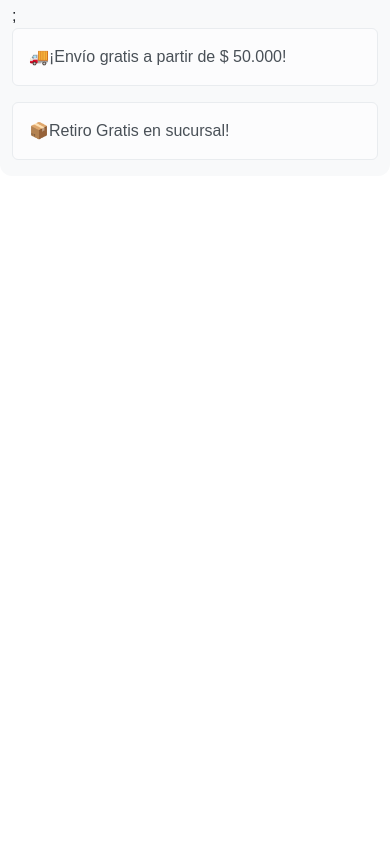
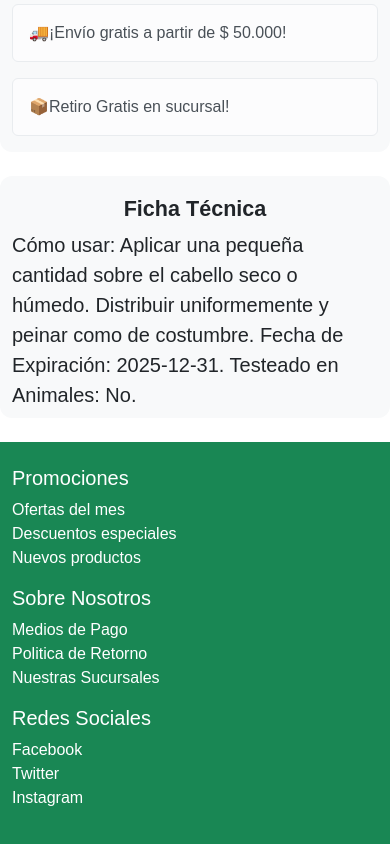
Before and after one commit to Mariajose-Rojo/Entrega-Final-React, a React (Vite) app in the folder preEntrega/: page /item/1 in a window 390 px wide. Shown: the part 880-1724 px from the top of the page. Before the commit the page ends 1056 px from the top, so only its background shows below. Built offline with nearby package versions, Linux system fonts and the light colour scheme.

Commit message:
carrousel, footer, y finalizar compra (cartContext)

```diff
--- a/preEntrega/src/App.jsx
+++ b/preEntrega/src/App.jsx
@@ -1,32 +1,30 @@
-import { useState } from 'react'
-
-// import './App.css'
-import Navbar from './components/Navbar'
-import Promocion from './components/Promocion'
-import Banner from './components/Banner'
-import ItemCount from './components/ItemCount'
-import ItemListContainer from './components/ItemListContainer'
+import { useState } from 'react';
+import Navbar from './components/Navbar';
+import Promocion from './components/Promocion';
+import Footer from './components/Footer';
+import ItemListContainer from './components/ItemListContainer';
 import ItemDetailContainer from './components/ItemDetailContainer';
 //importaciones para rutas:
-import {BrowserRouter, Routes, Route} from "react-router-dom";
+import { BrowserRouter, Routes, Route } from 'react-router-dom';
+import CartContextProvider from './components/context/CartContext';
 
 function App() {
   return (
     <>
-      <BrowserRouter>
-        <Promocion/>
-        <Navbar/>
-        <Routes>
-          <Route path={"/"} element={<ItemListContainer/>}/>
-          <Route path={"/categoria/:id"} element={<ItemListContainer/>}/>
-          <Route path={"/item/:id"} element={<ItemDetailContainer/>}/>
-        </Routes>
-        {/* <ItemCount stock={20}/> */}
-        {/* <ItemListContainer/> */}
-        {/* <ItemDetailContainer/> */}
-      </BrowserRouter>
+      <CartContextProvider>
+        <BrowserRouter>
+          <Promocion />
+          <Navbar />
+          <Routes>
+            <Route path="/" element={<ItemListContainer />} />
+            <Route path="/categoria/:id" element={<ItemListContainer />} />
+            <Route path="/item/:id" element={<ItemDetailContainer />} />
+          </Routes>
+          <Footer />
+        </BrowserRouter>
+      </CartContextProvider>
     </>
-  )
+  );
 }
 
-export default App
+export default App;
--- a/preEntrega/src/assets/json/products.json
+++ b/preEntrega/src/assets/json/products.json
@@ -1,74 +1,82 @@
 [
   {
-        "id":1, "Nombre": "Oleo Elvive x 100 ml",
+    "id": 1,
+    "Nombre": "Oleo Elvive x 100 ml",
     "descripcion": "El Óleo Extraordinario transforma el pelo seco llenándolo de vida, luciendo sublime en todos sus aspectos.",
     "img": "https://farmacityar.vtexassets.com/arquivos/ids/230686-800-auto?v=638024798167600000&width=800&height=auto&aspect=true",
-        "precio":8200,
-        "categoria": "Dermocosmetica" ,
-        "stock": 15
+    "precio": 8200,
+    "categoria": "Dermocosmetica",
+    "stock": 15,
+    "ficha_tecnica": "Cómo usar: Aplicar una pequeña cantidad sobre el cabello seco o húmedo. Distribuir uniformemente y peinar como de costumbre. Fecha de Expiración: 2025-12-31. Testeado en Animales: No."
   },
   {
     "id": 2,
     "Nombre": "Crema Hidratante Facial",
     "descripcion": "Crema hidratante para uso diario con ácido hialurónico. Aporta una hidratación intensa y duradera.",
     "precio": 7850,
+    "categoria": "Dermocosmetica",
     "stock": 20,
-        "categoria": "Dermocosmetica",
-        "img":"https://farmacityar.vtexassets.com/arquivos/ids/254303-800-auto?v=638487958530330000&width=800&height=auto&aspect=true"
+    "img": "https://farmacityar.vtexassets.com/arquivos/ids/254303-800-auto?v=638487958530330000&width=800&height=auto&aspect=true",
+    "ficha_tecnica": "Cómo usar: Aplicar sobre la piel limpia y seca del rostro y cuello. Masajear suavemente hasta su completa absorción. Fecha de Expiración: 2024-10-31. Testeado en Animales: Sí."
   },
   {
     "id": 3,
     "Nombre": "Multivitaminas Complejo B",
     "descripcion": "Suplemento vitamínico que aporta todas las vitaminas del complejo B para mantener una buena salud y energía.",
     "precio": 5450,
+    "categoria": "Salud-Farmacia",
     "stock": 15,
-        "categoria": "Salud-Farmacia",
-        "img":"https://farmacityar.vtexassets.com/arquivos/ids/204855-800-auto?v=637404701491500000&width=800&height=auto&aspect=true"
+    "img": "https://farmacityar.vtexassets.com/arquivos/ids/204855-800-auto?v=637404701491500000&width=800&height=auto&aspect=true",
+    "ficha_tecnica": "Cómo usar: Tomar una cápsula al día con agua, preferiblemente durante una comida. Fecha de Expiración: 2023-08-31. Testeado en Animales: No."
   },
   {
     "id": 4,
     "Nombre": "Champú Fortalecedor",
     "descripcion": "Champú enriquecido con biotina y keratina para fortalecer y revitalizar el cabello débil y dañado.",
     "precio": 2600,
+    "categoria": "Belleza",
     "stock": 22,
-        "categoria": "Belleza",
-        "img":"https://farmacityar.vtexassets.com/arquivos/ids/252793-800-auto?v=638455249371870000&width=800&height=auto&aspect=true"
+    "img": "https://farmacityar.vtexassets.com/arquivos/ids/252793-800-auto?v=638455249371870000&width=800&height=auto&aspect=true",
+    "ficha_tecnica": "Cómo usar: Aplicar sobre el cabello mojado, masajear suavemente el cuero cabelludo y enjuagar abundantemente. Fecha de Expiración: 2023-06-30. Testeado en Animales: Sí."
   },
   {
     "id": 5,
     "Nombre": "Protector Solar SPF 50+",
     "descripcion": "Protector solar de amplio espectro con SPF 50+, ideal para pieles sensibles. Protege contra los rayos UVA y UVB.",
     "precio": 11700,
+    "categoria": "Dermocosmetica",
     "stock": 18,
-        "categoria": "Dermocosmetica",
-        "img":"https://farmacityar.vtexassets.com/arquivos/ids/230863-800-auto?v=638028213897570000&width=800&height=auto&aspect=true"
+    "img": "https://farmacityar.vtexassets.com/arquivos/ids/230863-800-auto?v=638028213897570000&width=800&height=auto&aspect=true",
+    "ficha_tecnica": "Cómo usar: Aplicar generosamente sobre la piel seca 15 minutos antes de la exposición solar. Reaplicar cada 2 horas o después de nadar o sudar. Fecha de Expiración: 2024-09-30. Testeado en Animales: No."
   },
   {
     "id": 6,
     "Nombre": "Analgésico 500mg",
     "descripcion": "Tabletas analgésicas de 500mg para el alivio del dolor leve a moderado y la fiebre.",
     "precio": 1300,
+    "categoria": "Salud-Farmacia",
     "stock": 25,
-        "categoria":"Salud-Farmacia",
-        "img":"https://www.disfarma.com.co/fotosproductos/main_producto_3.jpg"
+    "img": "https://www.disfarma.com.co/fotosproductos/main_producto_3.jpg",
+    "ficha_tecnica": "Cómo usar: Tomar una tableta cada 6 horas según sea necesario para el alivio del dolor o la fiebre. Fecha de Expiración: 2023-12-31. Testeado en Animales: Sí."
   },
   {
     "id": 7,
     "Nombre": "Labial Hidratante",
     "descripcion": "Bálsamo labial con ingredientes naturales que hidrata y protege los labios secos y agrietados.",
     "precio": 4200,
+    "categoria": "Belleza",
     "stock": 10,
-        "categoria":"Belleza",
-        "img":"https://farmacityar.vtexassets.com/arquivos/ids/251604-800-auto?v=638422175577130000&width=800&height=auto&aspect=true"
+    "img": "https://farmacityar.vtexassets.com/arquivos/ids/251604-800-auto?v=638422175577130000&width=800&height=auto&aspect=true",
+    "ficha_tecnica": "Cómo usar: Aplicar sobre los labios según sea necesario para mantener la hidratación. Fecha de Expiración: 2023-11-30. Testeado en Animales: No."
   },
   {
     "id": 8,
     "Nombre": "Serum Anti-envejecimiento",
     "descripcion": "Serum facial con retinol y vitamina C que reduce las arrugas y mejora la elasticidad de la piel.",
     "precio": 10200,
+    "categoria": "Dermocosmetica",
     "stock": 12,
-        "categoria":"Dermocosmetica",
-        "img":"https://farmacityar.vtexassets.com/arquivos/ids/222308-800-auto?v=637877142493670000&width=800&height=auto&aspect=true"
+    "img": "https://farmacityar.vtexassets.com/arquivos/ids/222308-800-auto?v=637877142493670000&width=800&height=auto&aspect=true",
+    "ficha_tecnica": "Cómo usar: Aplicar sobre la piel limpia y seca del rostro, evitando el área de los ojos. Masajear suavemente hasta su completa absorción. Fecha de Expiración: 2025-02-28. Testeado en Animales: Sí."
   }
-
 ]
--- /dev/null
+++ b/preEntrega/src/components/Footer.jsx
@@ -0,0 +1,37 @@
+
+const Footer = () => {
+    return (
+      <footer className="bg-success text-white py-4 mt-4">
+        <div className="container">
+          <div className="row">
+            <div className="col-md-4">
+              <h5>Promociones</h5>
+              <ul className="list-unstyled">
+                <li><a href="#" className="text-white text-decoration-none">Ofertas del mes</a></li>
+                <li><a href="#" className="text-white text-decoration-none">Descuentos especiales</a></li>
+                <li><a href="#" className="text-white text-decoration-none">Nuevos productos</a></li>
+              </ul>
+            </div>
+            <div className="col-md-4">
+              <h5>Sobre Nosotros</h5>
+              <ul className="list-unstyled">
+                <li><a href="#" className="text-white text-decoration-none">Medios de Pago</a></li>
+                <li><a href="#" className="text-white text-decoration-none">Politica de Retorno</a></li>
+                <li><a href="#" className="text-white text-decoration-none">Nuestras Sucursales</a></li>
+              </ul>
+            </div>
+            <div className="col-md-4">
+              <h5>Redes Sociales</h5>
+              <ul className="list-unstyled">
+                <li><a href="#" className="text-white text-decoration-none">Facebook</a></li>
+                <li><a href="#" className="text-white text-decoration-none">Twitter</a></li>
+                <li><a href="#" className="text-white text-decoration-none">Instagram</a></li>
+              </ul>
+            </div>
+          </div>
+        </div>
+      </footer>
+    );
+  }
+
+  export default Footer;
--- a/preEntrega/src/components/ItemDetail.jsx
+++ b/preEntrega/src/components/ItemDetail.jsx
@@ -1,18 +1,25 @@
-import ItemCount from "./ItemCount";
+import { useContext } from 'react';
+import ItemCount from './ItemCount';
+import { CartContext } from './context/CartContext';
 
 const ItemDetail = ({ item }) => {
+  const { addItem } = useContext(CartContext);
+
+  const onAdd = (quantity) => {
+    addItem(item, quantity);
+  };
+
   return (
     <div className="container">
       <div className="row">
         <div className="col-md-4 offset-md-2 pt-3">
           <img src={item.img} alt={item.Nombre} className="img-fluid" />
         </div>
-                <div className="col-md-4 pt-3" style={{ backgroundColor: '#f8f9fa', borderRadius: '12px'  }}>
+        <div className="col-md-4 pt-3" style={{ backgroundColor: '#f8f9fa', borderRadius: '12px' }}>
           <h2 className="text-center pt-1"><b>{item.Nombre}</b></h2>
           <p className="card-text pt-2 fs-4"><b>${item.precio}</b></p>
           <p className="card-text pb-2 fs-5">{item.descripcion}</p>
-                    <ItemCount stock={item.stock}/>;
-
+          <ItemCount stock={item.stock} onAdd={onAdd} />
           <div className="alert alert-light" role="alert">
             🚚¡Envío gratis a partir de $ 50.000!
           </div>
@@ -21,6 +28,12 @@ const ItemDetail = ({ item }) => {
           </div>
         </div>
       </div>
+      <div className="row mt-4">
+        <div className="col-md-8 offset-md-2 pt-3" style={{ backgroundColor: '#f8f9fa', borderRadius: '12px' }}>
+          <h4 className="text-center pt-1"><b>Ficha Técnica</b></h4>
+          <p className="card-text pb-2 fs-5">{item.ficha_tecnica}</p>
+        </div>
+      </div>
     </div>
   );
 };
--- /dev/null
+++ b/preEntrega/src/components/context/CartContext.jsx
@@ -0,0 +1,38 @@
+import { createContext, useState } from "react";
+
+export const CartContext = createContext();
+
+const CartContextProvider = ({ children }) => {
+  const [cart, setCart] = useState([]);
+
+  const addItem = (item, quantity) => {
+    if (isInCart(item.id)) {
+      const product = cart.find((i) => i.id === item.id);
+      product.quantity += quantity;
+      setCart([...cart]);
+    } else {
+      setCart([...cart, { ...item, quantity }]);
+    }
+  };
+
+  const removeItem = (id) => {
+    const itemsIn = cart.filter((item) => item.id !== id);
+    setCart([...itemsIn]);
+  };
+
+  const clearCart = () => {
+    setCart([]);
+  };
+
+  const isInCart = (id) => {
+    return cart.some((item) => item.id === id);
+  };
+
+  return (
+    <CartContext.Provider value={{ cart, addItem, removeItem, clearCart }}>
+      {children}
+    </CartContext.Provider>
+  );
+};
+
+export default CartContextProvider;
--- a/preEntrega/src/index.css
+++ b/preEntrega/src/index.css
@@ -17,3 +17,14 @@
   /* border-radius: 8px;
   width: 100%; */
 }
+
+/* --------------carrousel de fotos-----------*/
+.carousel-item{
+  height: 570px;
+  width: 100%;
+}
+.carousel-item .d-img{
+  /* height: 100%; */
+  object-fit: cover;
+  filter: brightness(0.8);
+}
```
Also changed, not shown: preEntrega/src/components/Carrousel.jsx (added, +39 -0 lines), preEntrega/src/components/Item.jsx (+4 -4 lines), preEntrega/src/components/ItemCount.jsx (+38 -30 lines), preEntrega/src/components/ItemListContainer.jsx (+12 -14 lines). Lines whose indentation alone changed are shown as unchanged.
